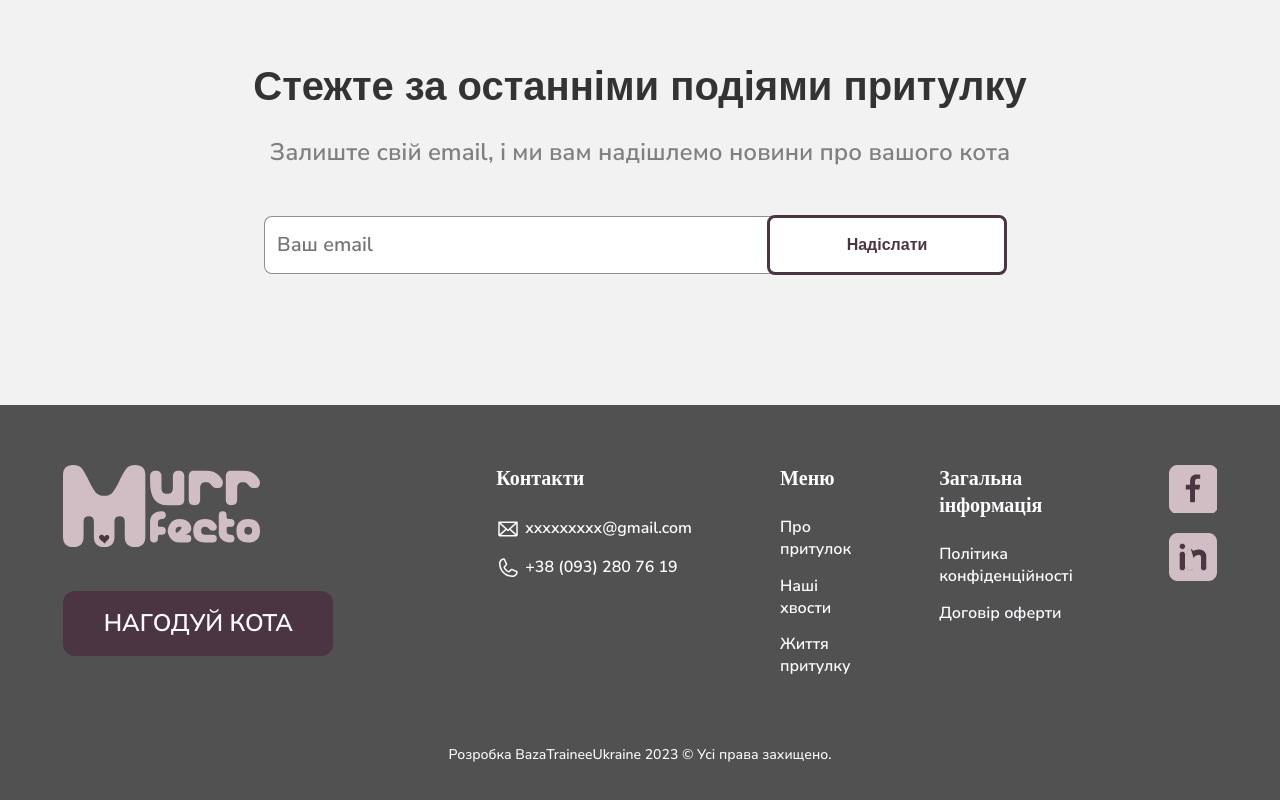
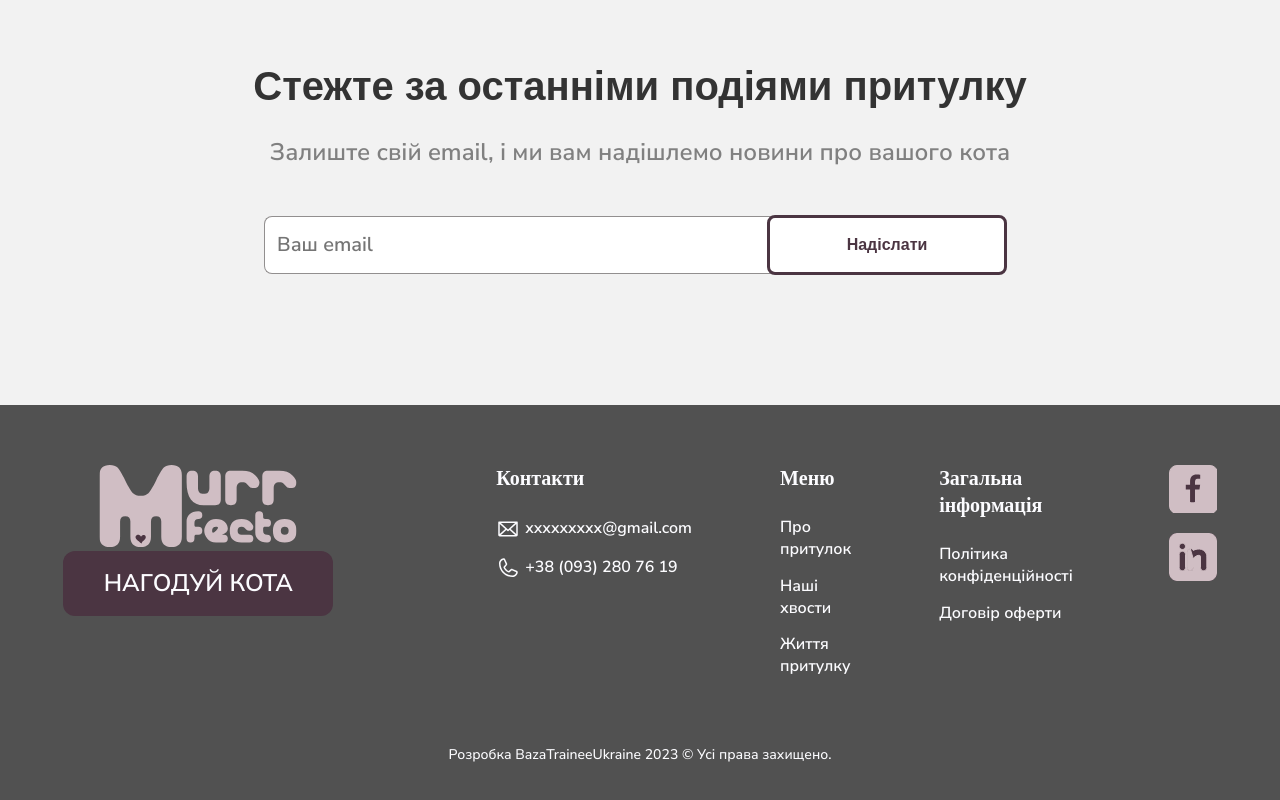
Before and after one commit to murrfecto/murrfecto1, a React (Create React App) app in the folder client/: page / in a window 1280 px wide. Shown: the part 2977-3777 px from the top of the page. Built offline with nearby package versions, Linux system fonts and the light colour scheme; no server answers; the HTML template or start-up script is replaced by a standard one.

Commit message:
fix footer logo-link
correct tab index

```diff
--- a/client/src/components/Footer/Footer.js
+++ b/client/src/components/Footer/Footer.js
@@ -14,9 +14,8 @@ const Footer = () => {
       <div className="footer_container">
         <div className={"footer_info_wrapper"}>
           <div>
-            {/*todo fix tab-intex*/}
-            <a href={"#"}>
-              <img src={logo} alt="murfecto logo" className={"footer_logo"} />
+            <a href={"#"} className={"footer_logo-link"}>
+              <img src={logo} alt="murrfecto logo" width={197} height={82} />
             </a>
 
             <a id={"donation_footer"} className={"footer_donation"} href={"#"}>
--- a/client/src/components/Footer/Footer.scss
+++ b/client/src/components/Footer/Footer.scss
@@ -18,7 +18,7 @@
   display: flex;
 }
 
-.footer_logo {
+.footer_logo-link {
   width: 197px;
   height: 82px;
   margin-bottom: 40px;
```
